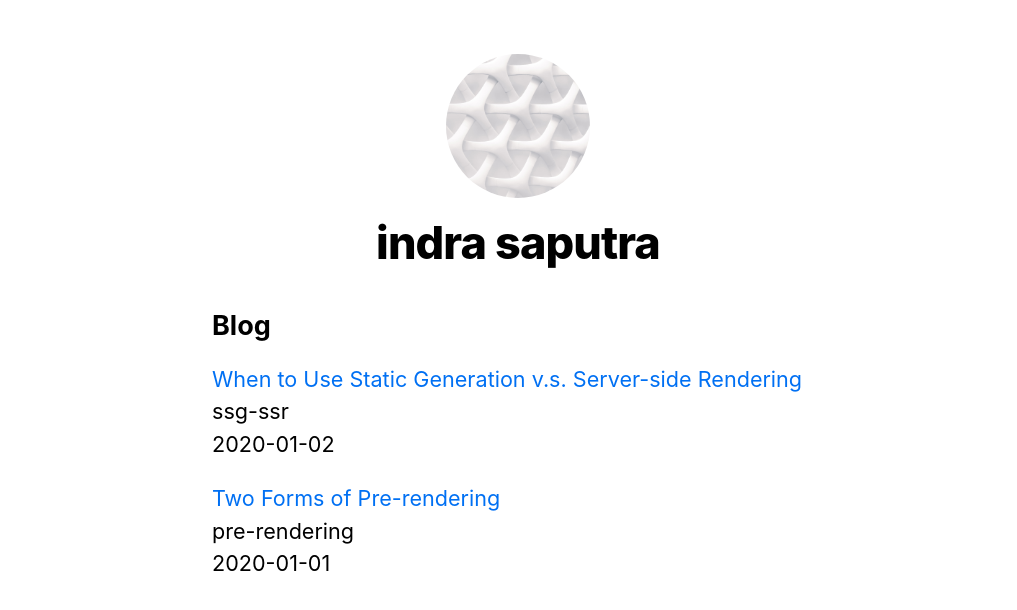
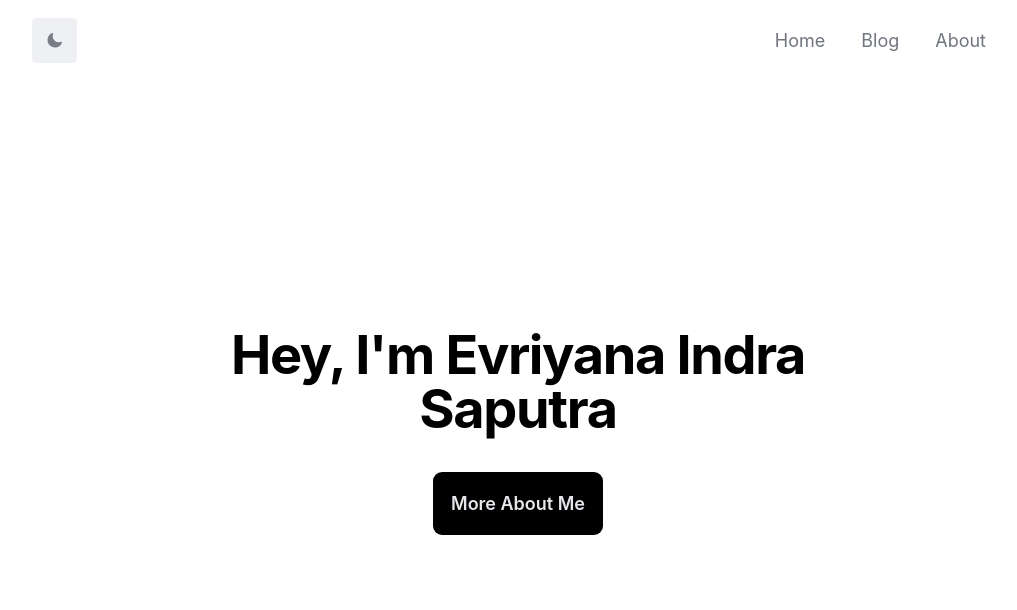
Before and after one commit to evriyanaindrasaputra/LearnNext, a Next.js app: page / in a window 1280 px wide. Shown: the top 610 px of the page, without its empty margins (122-1139 px from the left). Built offline with nearby package versions, Linux system fonts and the light colour scheme.

Commit message:
dark mode adn frammer (#1)

```diff
--- /dev/null
+++ b/components/Container.js
@@ -0,0 +1,81 @@
+import { useState, useEffect } from "react";
+import { useTheme } from "next-themes";
+import { motion } from "framer-motion";
+import Link from "next/link";
+
+export default function Container({ children }) {
+  const [mounted, setMounted] = useState(false);
+  const { theme, setTheme } = useTheme();
+  const variantNav = {
+    hidden: {
+      opacity: 0,
+      y: -10,
+    },
+    visible: {
+      y: 0,
+      opacity: 0.6,
+      transition: {
+        duration: 1,
+      },
+    },
+  };
+  useEffect(() => setMounted(true), []);
+
+  return (
+    <div className="bg-white dark:bg-black">
+      <motion.nav
+        className="flex justify-between items-center bg-white dark:bg-black max-w-4xl w-full p-4 h-10vh mx-auto my-0  bg-opacity-60 sticky-nav"
+        variants={variantNav}
+        initial="hidden"
+        animate="visible"
+      >
+        <button
+          aria-label="Toggle dark mode"
+          type="button"
+          className="bg-gray-200  dark:bg-gray-800 rounded p-3 h-10 w-10"
+          onClick={() => setTheme(theme === "dark" ? "light" : "dark")}
+        >
+          {mounted && (
+            <svg
+              xmlns="http://www.w3.org/2000/svg"
+              viewBox="0 0 24 24"
+              fill="currentColor"
+              stroke="currentColor"
+              className="h-4 w-4 text-gray-800 dark:text-gray-200"
+            >
+              {theme === "dark" ? (
+                <path
+                  strokeLinecap="round"
+                  strokeLinejoin="round"
+                  strokeWidth={2}
+                  d="M12 3v1m0 16v1m9-9h-1M4 12H3m15.364 6.364l-.707-.707M6.343 6.343l-.707-.707m12.728 0l-.707.707M6.343 17.657l-.707.707M16 12a4 4 0 11-8 0 4 4 0 018 0z"
+                />
+              ) : (
+                <path
+                  strokeLinecap="round"
+                  strokeLinejoin="round"
+                  strokeWidth={2}
+                  d="M20.354 15.354A9 9 0 018.646 3.646 9.003 9.003 0 0012 21a9.003 9.003 0 008.354-5.646z"
+                />
+              )}
+            </svg>
+          )}
+        </button>
+        <div>
+          <Link href="/">
+            <a className="p-1 sm:p-4 text-gray-900 dark:text-gray-100">Home</a>
+          </Link>
+          <Link href="/blog">
+            <a className="p-1 sm:p-4 text-gray-900 dark:text-gray-100">Blog</a>
+          </Link>
+          <Link href="/about">
+            <a className="p-1 sm:p-4 text-gray-900 dark:text-gray-100">About</a>
+          </Link>
+        </div>
+      </motion.nav>
+      <main className="flex flex-col justify-center bg-white dark:bg-black px-8">
+        {children}
+      </main>
+    </div>
+  );
+}
--- a/components/Layout.js
+++ /dev/null
@@ -1,66 +0,0 @@
-import Head from "next/head";
-import styles from "./layout.module.css";
-import utilStyles from "../styles/utils.module.css";
-import Link from "next/link";
-
-const name = "indra saputra";
-export const siteTitle = "Next.js Sample Website now";
-
-export default function Layout({ children, home }) {
-  return (
-    <div className={styles.container}>
-      <Head>
-        <link rel="icon" href="/favicon.ico" />
-        <meta
-          name="description"
-          content="Learn how to build a personal website using Next.js"
-        />
-        <meta
-          property="og:image"
-          content={`https://og-image.now.sh/${encodeURI(
-            siteTitle
-          )}.png?theme=light&md=0&fontSize=75px&images=https%3A%2F%2Fassets.vercel.com%2Fimage%2Fupload%2Ffront%2Fassets%2Fdesign%2Fnextjs-black-logo.svg`}
-        />
-        <meta name="og:title" content={siteTitle} />
-        <meta name="twitter:card" content="summary_large_image" />
-      </Head>
-      <header className={styles.header}>
-        {home ? (
-          <>
-            <img
-              src="/images/profile.jpg"
-              className={`${styles.headerHomeImage} ${utilStyles.borderCircle}`}
-              alt={name}
-            />
-            <h1 className={utilStyles.heading2Xl}>{name}</h1>
-          </>
-        ) : (
-          <>
-            <Link href="/">
-              <a>
-                <img
-                  src="/images/profile.jpg"
-                  className={`${styles.headerImage} ${utilStyles.borderCircle}`}
-                  alt={name}
-                />
-              </a>
-            </Link>
-            <h2 className={utilStyles.headingLg}>
-              <Link href="/">
-                <a className={utilStyles.colorInherit}>{name}</a>
-              </Link>
-            </h2>
-          </>
-        )}
-      </header>
-      <main>{children}</main>
-      {!home && (
-        <div className={styles.backToHome}>
-          <Link href="/">
-            <a>← Back to home</a>
-          </Link>
-        </div>
-      )}
-    </div>
-  );
-}
--- a/components/layout.module.css
+++ /dev/null
@@ -1,25 +0,0 @@
-.container {
-  max-width: 36rem;
-  padding: 0 1rem;
-  margin: 3rem auto 6rem;
-}
-
-.header {
-  display: flex;
-  flex-direction: column;
-  align-items: center;
-}
-
-.headerImage {
-  width: 6rem;
-  height: 6rem;
-}
-
-.headerHomeImage {
-  width: 8rem;
-  height: 8rem;
-}
-
-.backToHome {
-  margin: 3rem 0 0;
-}
--- a/pages/_app.js
+++ b/pages/_app.js
@@ -1,7 +1,12 @@
-import '../styles/globals.css'
+import "../styles/globals.css";
+import { ThemeProvider } from "next-themes";
 
 function MyApp({ Component, pageProps }) {
-  return <Component {...pageProps} />
+  return (
+    <ThemeProvider attribute="class">
+      <Component {...pageProps} />
+    </ThemeProvider>
+  );
 }
 
-export default MyApp
+export default MyApp;
--- a/pages/index.js
+++ b/pages/index.js
@@ -1,8 +1,7 @@
 import Head from "next/head";
-import Layout, { siteTitle } from "../components/layout";
-import utilStyles from "../styles/utils.module.css";
-import Link from "next/link";
+import { motion } from "framer-motion";
 import { getSortedPostsData } from "../lib/posts";
+import Container from "../components/Container";
 
 export async function getStaticProps() {
   const allPostsData = getSortedPostsData();
@@ -13,27 +12,59 @@ export async function getStaticProps() {
   };
 }
 export default function Home({ allPostsData }) {
+  const motionH1 = {
+    hidden: {
+      x: -200,
+      opacity: 0,
+    },
+    visible: {
+      x: 0,
+      opacity: 1,
+      transition: {
+        duration: 1,
+        delay: 1,
+      },
+    },
+  };
+  const motionButton = {
+    hidden: {
+      y: -40,
+      opacity: 0,
+    },
+    visible: {
+      y: 0,
+      opacity: 1,
+      transition: {
+        duration: 0.7,
+        delay: 2,
+      },
+    },
+  };
   return (
-    <Layout home>
+    <Container>
       <Head>
-        <title>{siteTitle}</title>
+        <title>Home</title>
       </Head>
-      <section className={`${utilStyles.headingMd} ${utilStyles.padding1px}`}>
-        <h2 className={utilStyles.headingLg}>Blog</h2>
-        <ul className={utilStyles.list}>
-          {allPostsData.map(({ id, date, title }) => (
-            <li className={utilStyles.listItem} key={id}>
-              <Link href={`/posts/${id}`}>
-                <a>{title}</a>
-              </Link>
-              <br />
-              {id}
-              <br />
-              {date}
-            </li>
-          ))}
-        </ul>
-      </section>
-    </Layout>
+      <div className="flex flex-col justify-center items-start max-w-2xl mx-auto">
+        <section className="h-90vh flex items-center justify-center flex-col">
+          <motion.h1
+            className="font-bold text-3xl md:text-5xl mb-4 tracking-tight text-black dark:text-white text-center align-middle"
+            variants={motionH1}
+            initial="hidden"
+            animate="visible"
+          >
+            Hey, I'm Evriyana Indra Saputra
+          </motion.h1>
+          <motion.button
+            className="p-2 md:p-4 font-semibold bg-black dark:bg-gray-500 text-gray-200 dark:text-black rounded-lg my-4"
+            variants={motionButton}
+            initial="hidden"
+            animate="visible"
+          >
+            More About Me
+          </motion.button>
+        </section>
+      </div>
+    </Container>
   );
 }
--- /dev/null
+++ b/postcss.config.js
@@ -0,0 +1,6 @@
+module.exports = {
+  plugins: {
+    tailwindcss: {},
+    autoprefixer: {},
+  },
+}
--- a/styles/globals.css
+++ b/styles/globals.css
@@ -1,27 +1,27 @@
+@tailwind base;
+@tailwind components;
+@tailwind utilities;
+
 html,
 body {
   padding: 0;
   margin: 0;
   font-family: -apple-system, BlinkMacSystemFont, Segoe UI, Roboto, Oxygen,
     Ubuntu, Cantarell, Fira Sans, Droid Sans, Helvetica Neue, sans-serif;
-  line-height: 1.6;
   font-size: 18px;
-}
-
-* {
   box-sizing: border-box;
 }
 
-a {
-  color: #0070f3;
-  text-decoration: none;
+.sticky-nav {
+  position: sticky;
+  top: 0;
+  z-index: 10;
+  backdrop-filter: saturate(180%) blur(20px);
+  transition: background-color 0.1 ease-in;
 }
-
-a:hover {
-  text-decoration: underline;
+.h-90vh {
+  height: 90vh;
 }
-
-img {
-  max-width: 100%;
-  display: block;
+.h-10vh {
+  height: 10vh;
 }
--- a/styles/utils.module.css
+++ /dev/null
@@ -1,52 +0,0 @@
-.heading2Xl {
-  font-size: 2.5rem;
-  line-height: 1.2;
-  font-weight: 800;
-  letter-spacing: -0.05rem;
-  margin: 1rem 0;
-}
-
-.headingXl {
-  font-size: 2rem;
-  line-height: 1.3;
-  font-weight: 800;
-  letter-spacing: -0.05rem;
-  margin: 1rem 0;
-}
-
-.headingLg {
-  font-size: 1.5rem;
-  line-height: 1.4;
-  margin: 1rem 0;
-}
-
-.headingMd {
-  font-size: 1.2rem;
-  line-height: 1.5;
-}
-
-.borderCircle {
-  border-radius: 9999px;
-}
-
-.colorInherit {
-  color: inherit;
-}
-
-.padding1px {
-  padding-top: 1px;
-}
-
-.list {
-  list-style: none;
-  padding: 0;
-  margin: 0;
-}
-
-.listItem {
-  margin: 0 0 1.25rem;
-}
-
-.lightText {
-  color: #999;
-}
--- /dev/null
+++ b/tailwind.config.js
@@ -0,0 +1,11 @@
+module.exports = {
+  purge: ["./pages/**/*.js", "./components/**/*.js"],
+  darkMode: "class", // or 'media' or 'class'
+  theme: {
+    extend: {},
+  },
+  variants: {
+    extend: {},
+  },
+  plugins: [],
+};
```
Also changed, not shown: package.json (+6 -1 lines), pages/posts/[id].js (deleted, +0 -39 lines), styles/Home.module.css (deleted, +0 -8 lines), 1 other file (tests, documents, lock files or other folders).
